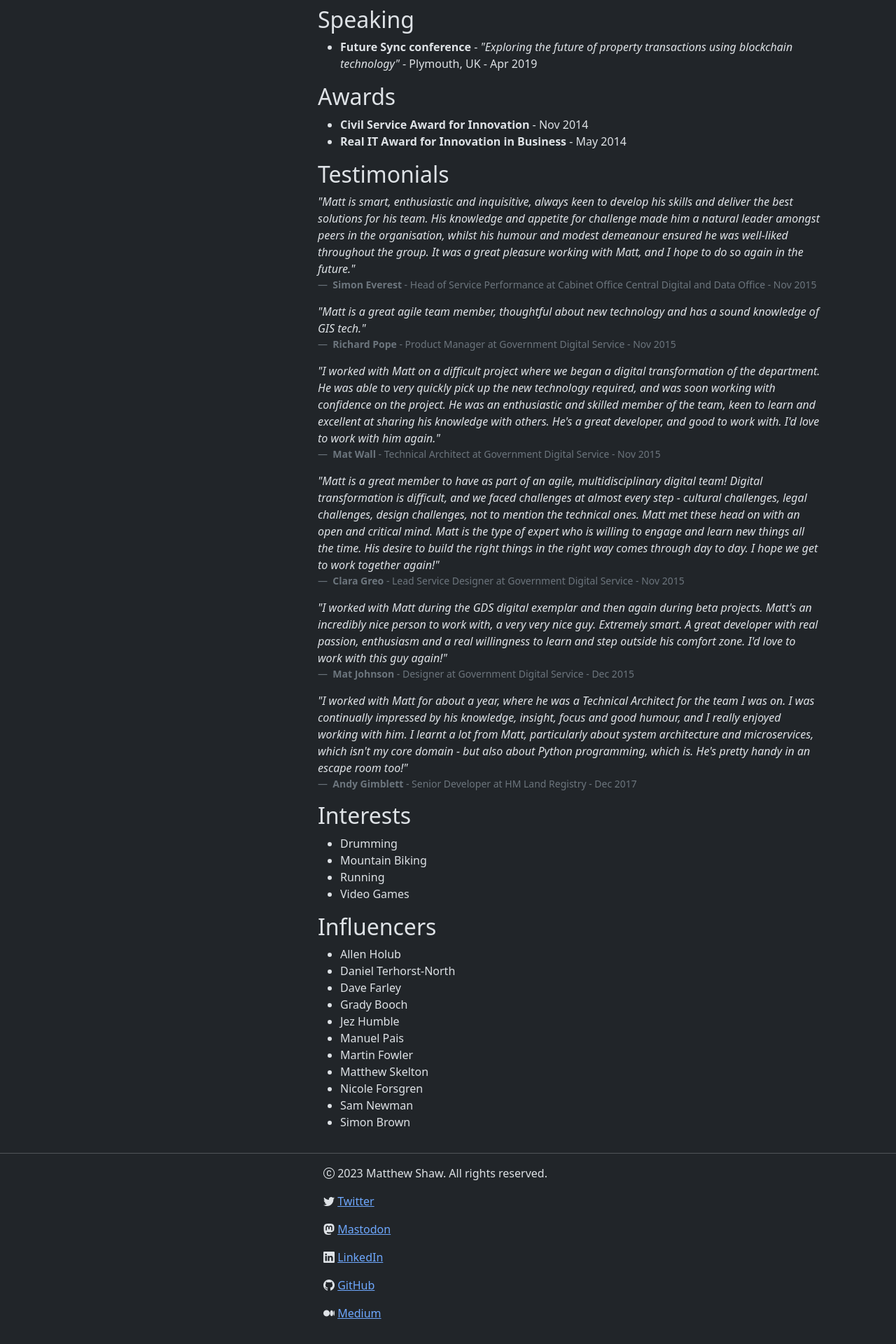
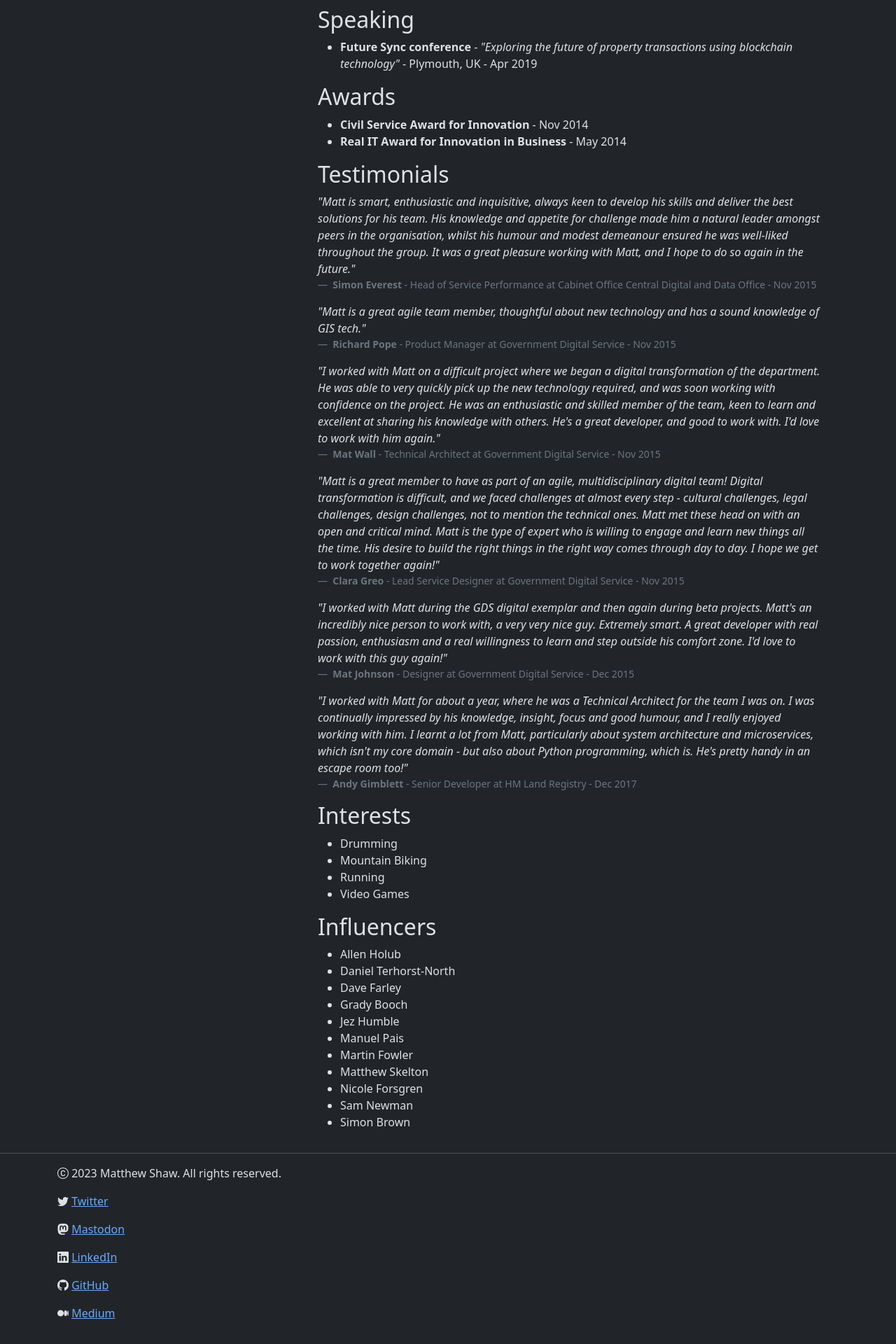
Before and after one commit to matthew-shaw/matthew-shaw.github.io, a Jekyll site: the page built from index.html, in a window 1280 px wide. Shown: the part 1168-3088 px from the top of the page at 70% size. Built offline with Jekyll 4.4.1, drawn with Linux system fonts in a browser that asks for light colours.

Commit message:
remove footer column offset

```diff
--- a/_layouts/default.html
+++ b/_layouts/default.html
@@ -21,7 +21,7 @@
     <footer>
       <div class="container my-3">
         <div class="row">
-          <div class="col-md-8 offset-md-4">
+          <div class="col">
             <p><i class="bi bi-c-circle"></i> {{ site.time | date: '%Y' }} Matthew Shaw. All rights reserved.</p>
             <p><i class="bi bi-twitter"></i> <a href="https://twitter.com/MattShaw85" target="blank" rel="noopener">Twitter</a></p>
             <p><i class="bi bi-mastodon"></i> <a href="https://mastodon.me.uk/@mash" target="_blank" rel="noopener me">Mastodon</a></p>
```
